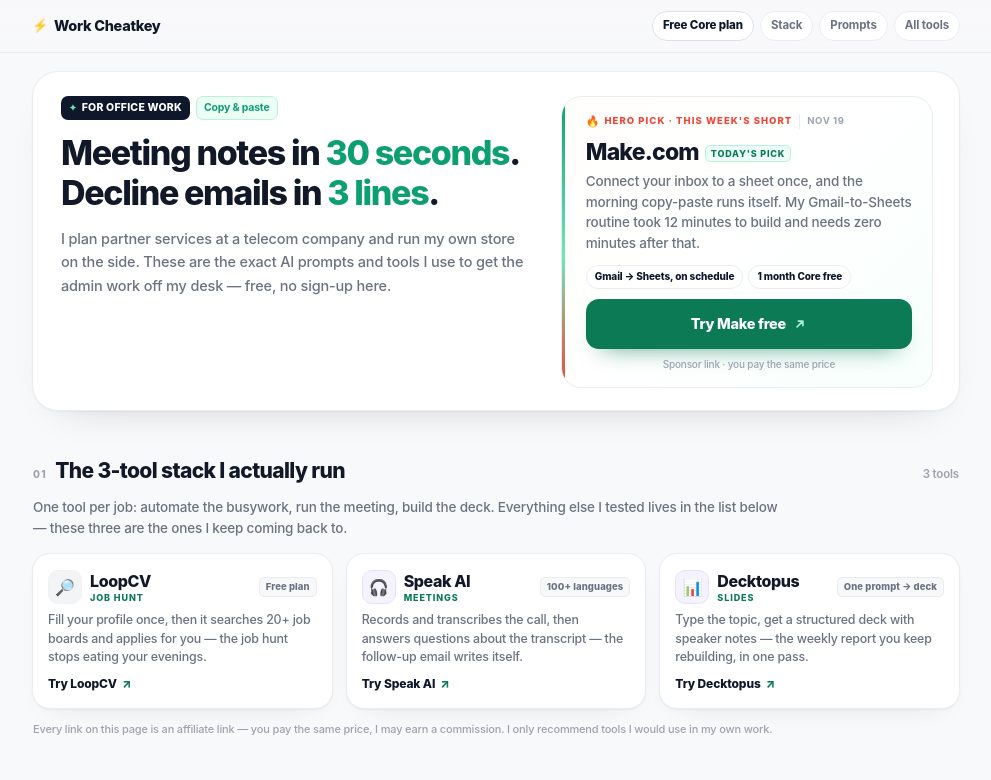
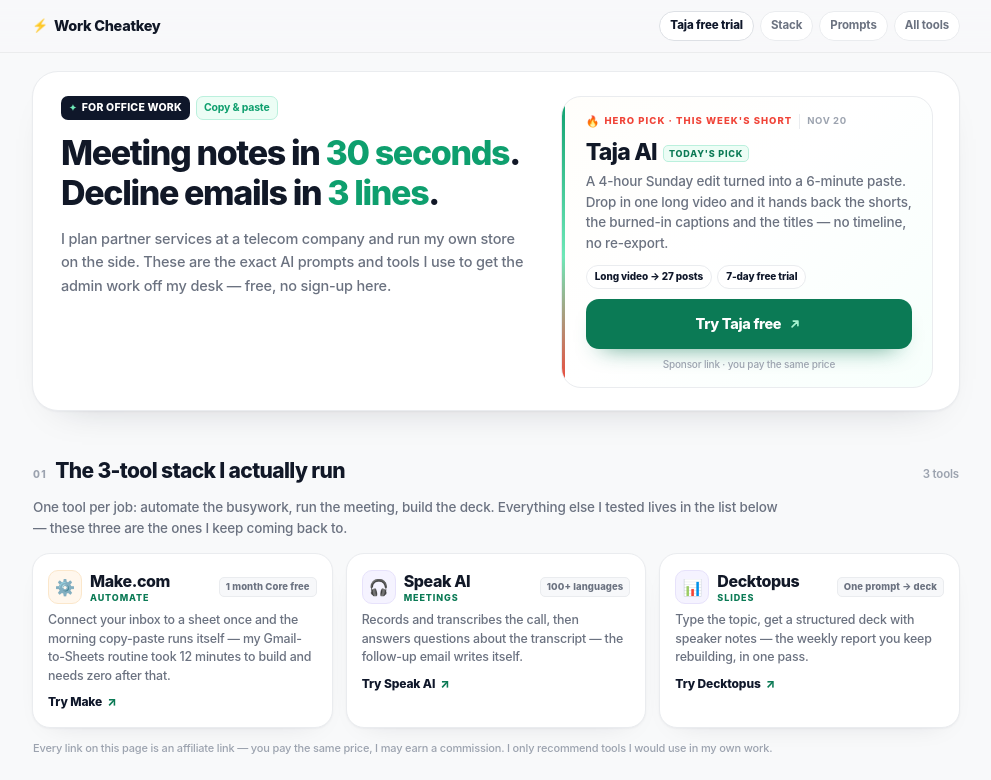
Before and after one commit to phappyj/cheatkey, a plain HTML site: page en/index.html in a window 1280 px wide. Shown: the top 780 px of the page, without its empty margins (144-1135 px from the left). Drawn offline with Linux system fonts and the light colour scheme.

Commit message:
hub(en): hero pick Taja AI (07:30 global short), Make.com to verified stack #1, LoopCV to full list

```diff
--- a/en/index.html
+++ b/en/index.html
@@ -4,7 +4,7 @@
 <meta charset="utf-8">
 <meta name="viewport" content="width=device-width, initial-scale=1, viewport-fit=cover">
 <title>Work Cheatkey — Free AI Prompts &amp; the 3-tool stack for office work</title>
-<meta name="description" content="Two copy-paste AI prompts, the tools I actually run (Make.com, Speak AI, Decktopus, LoopCV), and the automations that cut my daily admin work. Meeting notes in 30 seconds, polite decline emails in 3 lines.">
+<meta name="description" content="Two copy-paste AI prompts, the tools I actually run (Make.com, Speak AI, Decktopus, Taja AI), and the automations that cut my daily admin work. Meeting notes in 30 seconds, polite decline emails in 3 lines.">
 <meta name="theme-color" content="#F8F9FA">
 <link rel="canonical" href="https://phappyj.github.io/cheatkey/en/">
 <link rel="alternate" hreflang="en" href="https://phappyj.github.io/cheatkey/en/">
@@ -598,7 +598,7 @@
   <div class="nav-in">
     <a class="brand" href="#top"><span class="bolt">⚡</span>Work Cheatkey</a>
     <nav class="chips" aria-label="Quick links">
-      <a class="chip hero-chip" href="#make">Free Core plan</a>
+      <a class="chip hero-chip" href="#featured">Taja free trial</a>
       <a class="chip" href="#stack">Stack</a>
       <a class="chip c-prompts" href="#prompts">Prompts</a>
       <a class="chip" href="#alltools" data-open-tools>All tools</a>
@@ -624,17 +624,17 @@
       <div class="pick" id="featured" aria-labelledby="featured-name">
         <div class="f-top">
           <span class="f-kicker"><span class="flame" aria-hidden="true">🔥</span>Hero pick · this week's short</span>
-          <span class="f-when">Nov 19</span>
+          <span class="f-when">Nov 20</span>
         </div>
-        <h2 class="f-name" id="featured-name">Make.com<span class="tagpick">Today's pick</span></h2>
-        <p class="f-sub">Connect your inbox to a sheet once, and the morning copy-paste runs itself. My Gmail-to-Sheets routine took 12 minutes to build and needs zero minutes after that.</p>
+        <h2 class="f-name" id="featured-name">Taja AI<span class="tagpick">Today's pick</span></h2>
+        <p class="f-sub">A 4-hour Sunday edit turned into a 6-minute paste. Drop in one long video and it hands back the shorts, the burned-in captions and the titles — no timeline, no re-export.</p>
         <div class="f-row">
           <div class="f-badges">
-            <span class="f-badge">Gmail → Sheets, on schedule</span>
-            <span class="f-badge">1 month Core free</span>
+            <span class="f-badge">Long video → 27 posts</span>
+            <span class="f-badge">7-day free trial</span>
           </div>
-          <a class="f-cta" href="https://www.make.com/en/register?pc=cheatkey" target="_blank" rel="noopener sponsored" data-aff="Make.com" data-cat="Automation" data-loc="hero_pick">
-            Try Make free
+          <a class="f-cta" href="https://www.taja.ai/?via=heejae" target="_blank" rel="noopener sponsored" data-aff="Taja AI" data-cat="video" data-loc="hero_pick">
+            Try Taja free
             <svg viewBox="0 0 24 24" fill="none" stroke="currentColor" stroke-width="2.8" stroke-linecap="round" stroke-linejoin="round" aria-hidden="true"><path d="M7 17L17 7M9 7h8v8"/></svg>
           </a>
         </div>
@@ -653,14 +653,14 @@
 
       <div class="stack-grid">
 
-        <a class="scard" href="https://loopcv.pro?via=heejae" target="_blank" rel="noopener sponsored" data-cat="job" data-aff="LoopCV" data-loc="stack">
+        <a class="scard" href="https://www.make.com/en/register?pc=cheatkey" target="_blank" rel="noopener sponsored" data-cat="auto" data-aff="Make.com" data-loc="stack">
           <span class="scard-top">
-            <span class="ic" aria-hidden="true">🔎</span>
-            <span class="nm">LoopCV<span class="role">Job hunt</span></span>
-            <span class="bh">Free plan</span>
+            <span class="ic" aria-hidden="true">⚙️</span>
+            <span class="nm">Make.com<span class="role">Automate</span></span>
+            <span class="bh">1 month Core free</span>
           </span>
-          <span class="ds">Fill your profile once, then it searches 20+ job boards and applies for you — the job hunt stops eating your evenings.</span>
-          <span class="scard-link">Try LoopCV <span class="arw" aria-hidden="true">↗</span></span>
+          <span class="ds">Connect your inbox to a sheet once and the morning copy-paste runs itself — my Gmail-to-Sheets routine took 12 minutes to build and needs zero after that.</span>
+          <span class="scard-link">Try Make <span class="arw" aria-hidden="true">↗</span></span>
         </a>
 
         <a class="scard" href="https://speakai.co/?via=heejae" target="_blank" rel="noopener sponsored" data-cat="slides" data-aff="Speak AI" data-loc="stack">
@@ -742,11 +742,11 @@
           <span class="go" aria-hidden="true">↗</span>
         </a>
 
-        <a class="tool" href="https://www.taja.ai/?via=heejae" target="_blank" rel="noopener sponsored" data-cat="video" data-aff="Taja AI" data-loc="tools">
-          <span class="ic" aria-hidden="true">📱</span>
+        <a class="tool" href="https://loopcv.pro?via=heejae" target="_blank" rel="noopener sponsored" data-cat="job" data-aff="LoopCV" data-loc="tools">
+          <span class="ic" aria-hidden="true">🔎</span>
           <span class="td">
-            <span class="nm">Taja AI<span class="bh">Long video → shorts</span></span>
-            <span class="ds">Drop in a webinar or long video and get shorts, clips and captions back without editing.</span>
+            <span class="nm">LoopCV<span class="bh">Free plan</span></span>
+            <span class="ds">Fill your profile once, then it searches 20+ job boards and applies for you — the job hunt stops eating your evenings.</span>
           </span>
           <span class="go" aria-hidden="true">↗</span>
         </a>
@@ -905,7 +905,7 @@ Rules: polite but firm, three sentences maximum. Apologise once, never twice. No
 
   <footer>
     <p class="disclosure">
-      <b>Affiliate disclosure.</b> Some links on this page are affiliate links — Make.com, Decktopus, Speak AI, LoopCV and the tools in the full list (quso.ai, <span style="white-space:nowrap">Submagic</span>, Pixa, Fliki, Taja AI, Revid, Rytr, Originality.ai, Lunacal). If you sign up through them, I may earn a commission at no extra cost to you. I only link to tools I would use in my own work, and any free trial or free plan is the same offer you would get directly from the provider. Prices, plans and availability can change — always check the final terms on the provider's site before you subscribe.
+      <b>Affiliate disclosure.</b> Some links on this page are affiliate links — Taja AI, Make.com, Decktopus, Speak AI and the tools in the full list (quso.ai, <span style="white-space:nowrap">Submagic</span>, Pixa, Fliki, LoopCV, Revid, Rytr, Originality.ai, Lunacal). If you sign up through them, I may earn a commission at no extra cost to you. I only link to tools I would use in my own work, and any free trial or free plan is the same offer you would get directly from the provider. Prices, plans and availability can change — always check the final terms on the provider's site before you subscribe.
     </p>
     <div class="foot-links">
       <a href="/cheatkey/privacy.html">Privacy Policy</a>
```
Also changed, not shown: affiliates.json (+6 -6 lines).
